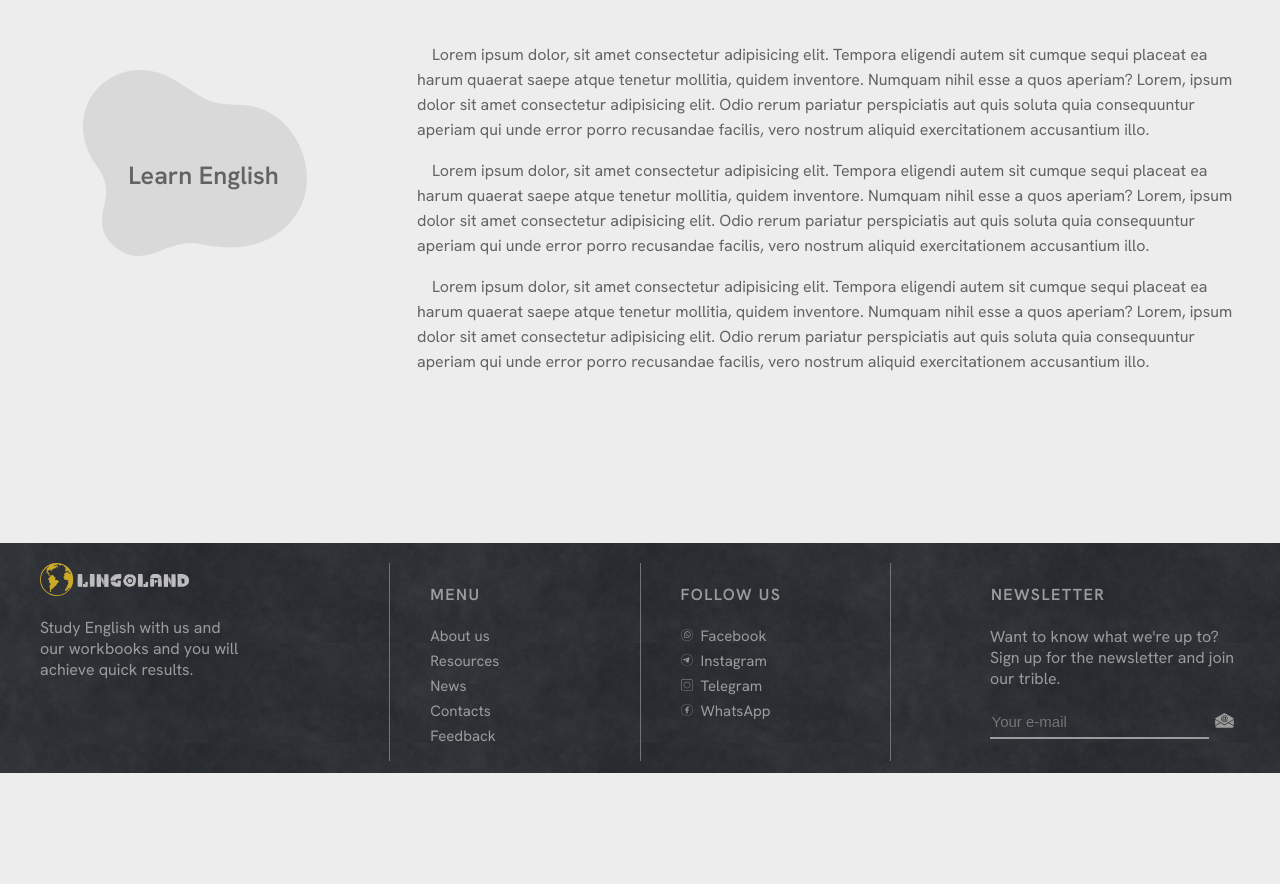
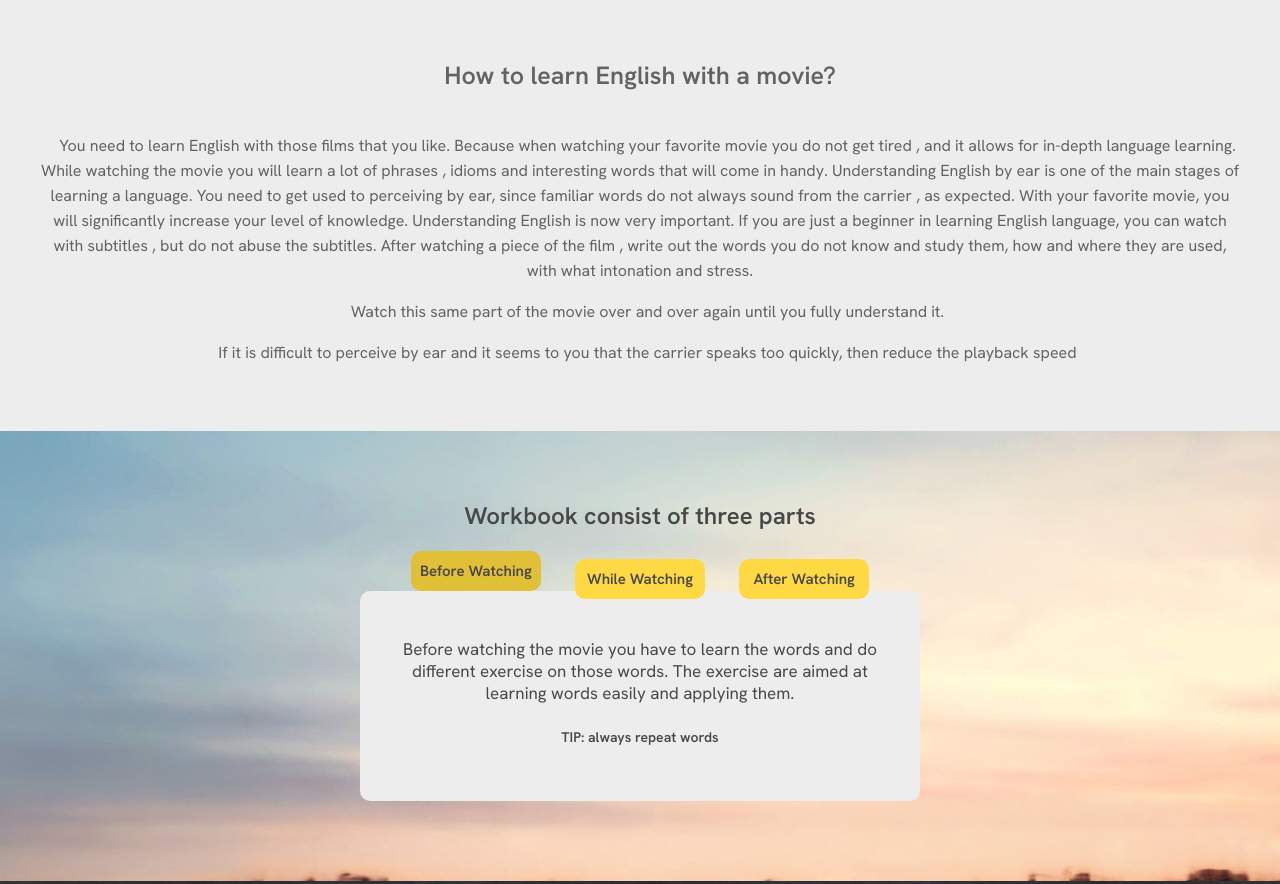
Before and after one commit to Dmitry-Starovoit/Lingo-Land, a website: page index.html in a window 1280 px wide. Shown: the part 860-1744 px from the top of the page. Before the commit the page ends 1633 px from the top, so only its background shows below. Drawn offline with Linux system fonts and the light colour scheme.

Commit message:
Create tab at the bottom of the main page

```diff
--- a/index.html
+++ b/index.html
@@ -41,40 +41,79 @@
       <div class="content__block">
         <div class="block__one--content">
           <div class="title__block--one">
-            <h4 class="block__one--title">Learn English</h4>
+            <h4 class="block__one--title">How to learn English with a movie?</h4>
           </div>
           <div class="text__block--1">
             <p class="block__one--text">
-              Lorem ipsum dolor, sit amet consectetur adipisicing elit. Tempora
-              eligendi autem sit cumque sequi placeat ea harum quaerat saepe
-              atque tenetur mollitia, quidem inventore. Numquam nihil esse a
-              quos aperiam?
-              <span></span> Lorem, ipsum dolor sit amet consectetur adipisicing
-              elit. Odio rerum pariatur perspiciatis aut quis soluta quia
-              consequuntur aperiam qui unde error porro recusandae facilis, vero
-              nostrum aliquid exercitationem accusantium illo.
+              You need to learn English with those films that you like.  Because when watching your favorite movie you do not get tired , and it allows for in-depth language learning. While watching the movie you will learn a lot of phrases , idioms and interesting words that will come in handy. Understanding English by ear is one of the main stages of learning a language. You need to get used to perceiving by ear, since familiar words do not always sound from the carrier , as expected. With your favorite movie, you will significantly increase your level of knowledge. Understanding English is now very important. If you are just a beginner in learning English language, you can watch with subtitles , but do not abuse the subtitles. After watching a piece of the film , write out the words you do not know and study them, how and where they are used, with what intonation and stress.
             </p>
             <p class="block__one--text">
-              <span> </span> Lorem ipsum dolor, sit amet consectetur adipisicing
-              elit. Tempora eligendi autem sit cumque sequi placeat ea harum
-              quaerat saepe atque tenetur mollitia, quidem inventore. Numquam
-              nihil esse a quos aperiam? <span></span> Lorem, ipsum dolor sit
-              amet consectetur adipisicing elit. Odio rerum pariatur
-              perspiciatis aut quis soluta quia consequuntur aperiam qui unde
-              error porro recusandae facilis, vero nostrum aliquid
-              exercitationem accusantium illo.
+              <span> </span> Watch this same part of the movie over and over again until you fully understand it.
             </p>
             <p class="block__one--text">
-              <span> </span> Lorem ipsum dolor, sit amet consectetur adipisicing
-              elit. Tempora eligendi autem sit cumque sequi placeat ea harum
-              quaerat saepe atque tenetur mollitia, quidem inventore. Numquam
-              nihil esse a quos aperiam? <span></span> Lorem, ipsum dolor sit
-              amet consectetur adipisicing elit. Odio rerum pariatur
-              perspiciatis aut quis soluta quia consequuntur aperiam qui unde
-              error porro recusandae facilis, vero nostrum aliquid
-              exercitationem accusantium illo.
+              <span> </span> If it is difficult to perceive by ear and it seems to you that the carrier speaks too quickly, then reduce the playback speed
             </p>
           </div>
+        </div>
+        <div class="block__two--content">
+          <div class="section__title">
+            <h2 class="section__description">Workbook consist of three parts</h2>
+          </div>
+
+          <div class="operations">
+            <div class="operations__tab-container">
+              <button
+                class="
+                  btn
+                  operations__tab operations__tab--1 operations__tab--active
+                "
+                data-tab="1"
+              >
+                Before Watching
+              </button>
+              <button class="btn operations__tab operations__tab--2" data-tab="2">
+                While Watching
+              </button>
+              <button class="btn operations__tab operations__tab--3" data-tab="3">
+                After Watching
+              </button>
+            </div>
+            <div
+              class="
+                operations__content
+                operations__content--1
+                operations__content--active
+              "
+            >
+
+              <p>
+                Before watching the movie you have to learn the words and do different exercise on those words. The exercise are aimed at learning words easily and applying them.
+              </p>
+              <h5 class="operations__header">
+                TIP: always repeat words
+              </h5>
+            </div>
+
+            <div class="operations__content operations__content--2">
+
+              <p>
+                While watching there will be exercises on the movie. Such as: watch a movie and insert missing words or in the correct form of a word. Will also be a test for the film. Also insert the correct order of the text or words.
+              </p>
+              <h5 class="operations__header">
+                TIP: always repeat words
+              </h5>
+            </div>
+            <div class="operations__content operations__content--3">
+
+              <p>
+                After watching there will be exercises to practice grammar. <span>There will be different and interesting tasks for the film that you will easily do.</span>
+              </p>
+              <h5 class="operations__header">
+                TIP: always repeat words
+              </h5>
+            </div>
+          </div>
+        </section>
         </div>
       </div>
       <div class="footer">
--- a/script.js
+++ b/script.js
@@ -63,8 +63,30 @@ listMenu();
 
 // scroll to block
 const scrollButton = document.querySelector(".show__more");
-const contentBlock = document.querySelector(".block__one--content");
+const contentBlock = document.querySelector(".content__block");
 console.log(scrollButton);
 scrollButton.addEventListener("click", function () {
   contentBlock.scrollIntoView({ behavior: "smooth" });
 });
+
+const tabs = document.querySelectorAll(".operations__tab");
+console.log(tabs);
+const tabContainer = document.querySelector(".operations__tab-container");
+const tabContents = document.querySelectorAll(".operations__content");
+
+tabContainer.addEventListener("click", function (e) {
+  const clickedButton = e.target.closest(".operations__tab");
+  console.log(clickedButton);
+  if (!clickedButton) return;
+
+  tabs.forEach((tab) => tab.classList.remove("operations__tab--active"));
+
+  clickedButton.classList.add("operations__tab--active");
+
+  tabContents.forEach((tab) =>
+    tab.classList.remove("operations__content--active")
+  );
+  document
+    .querySelector(`.operations__content--${clickedButton.dataset.tab}`)
+    .classList.add("operations__content--active");
+});
--- a/style/scss/_content.scss
+++ b/style/scss/_content.scss
@@ -80,4 +80,81 @@
       @include contentBlockText;
     }
   }
+  .block__two--content {
+    color: rgb(72, 72, 72);
+    text-align: center;
+    height: 400px;
+    background-image: url("../../images/photo2.jpg");
+    background-position: top;
+    background-size: cover;
+    padding-top: 50px;
+    .section__title {
+      color: rgb(72, 72, 72);
+      text-align: center;
+    }
+    .operations {
+      margin: 0 auto;
+    }
+  }
 }
+
+.operations__content {
+  width: 500px;
+  height: 150px;
+  margin: 0 auto;
+  border: 1px solid black;
+}
+
+.operations {
+  margin-bottom: 30px;
+  .operations__tab {
+    margin-right: 15px;
+    margin-left: 15px;
+    transform: translateY(20%);
+    width: 130px;
+    height: 40px;
+    background-color: #ffd943;
+    border: 0px;
+    border-radius: 10px;
+    font-size: 15px;
+    color: rgb(72, 72, 72);
+    font-family: "Hanken Grotesk", sans-serif;
+    font-weight: 600;
+    transition: transform 0.6s;
+    cursor: pointer;
+    &:hover {
+      //font-size: 15px;
+      transform: scale(1.06);
+      -webkit-box-shadow: 10px 10px 50px 1px rgba(0, 0, 0, 0.37);
+      -moz-box-shadow: 10px 10px 50px 1px rgba(0, 0, 0, 0.37);
+      box-shadow: 10px 10px 50px 1px rgba(0, 0, 0, 0.37);
+    }
+  }
+  .operations__tab--active {
+    background-color: #e1bf37;
+
+    color: rgb(72, 72, 72);
+    transform: translateY(0%);
+  }
+  .operations__content {
+    border-radius: 10px;
+    border: none;
+    display: none;
+
+    font-size: 17px;
+    background: rgb(237, 237, 237);
+
+    P {
+      font-size: 17px;
+    }
+  }
+  .operations__content--active {
+    display: block;
+    font-size: 12px;
+    padding: 30px 30px;
+  }
+  .operations__header {
+    padding-bottom: 20px;
+    font-size: 14px;
+  }
+}
--- a/style/scss/_mixins.scss
+++ b/style/scss/_mixins.scss
@@ -15,7 +15,7 @@
   padding-top: 50px;
 }
 @mixin flexContentBlock {
-  display: flex;
+  text-align: center;
   color: rgb(99, 99, 99);
   max-width: 1200px;
   margin: 0 auto;
@@ -23,15 +23,8 @@
   border: none;
 }
 @mixin contentBlockTitle {
-  width: 327px;
-  height: 300px;
+  height: 40px;
   font-size: 25px;
-  padding-top: 100px;
-  padding-right: 50px;
-  text-align: center;
-  background-image: url("../../images/bg-block.svg");
-  background-repeat: no-repeat;
-  background-size: 300px;
 }
 @mixin contentBlockText {
   line-height: 25px;
```
Also changed, not shown: css/style.css, images/photo2.jpg (added), 1 other file.
